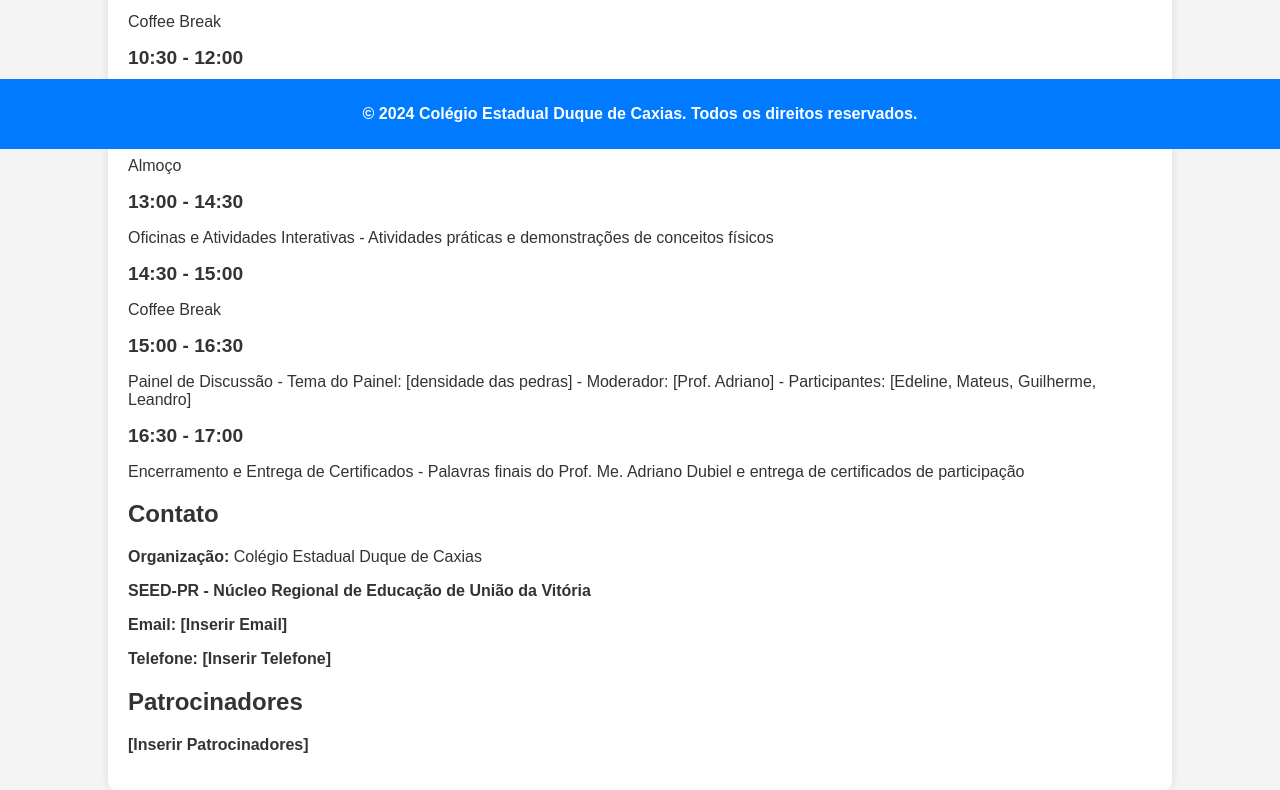
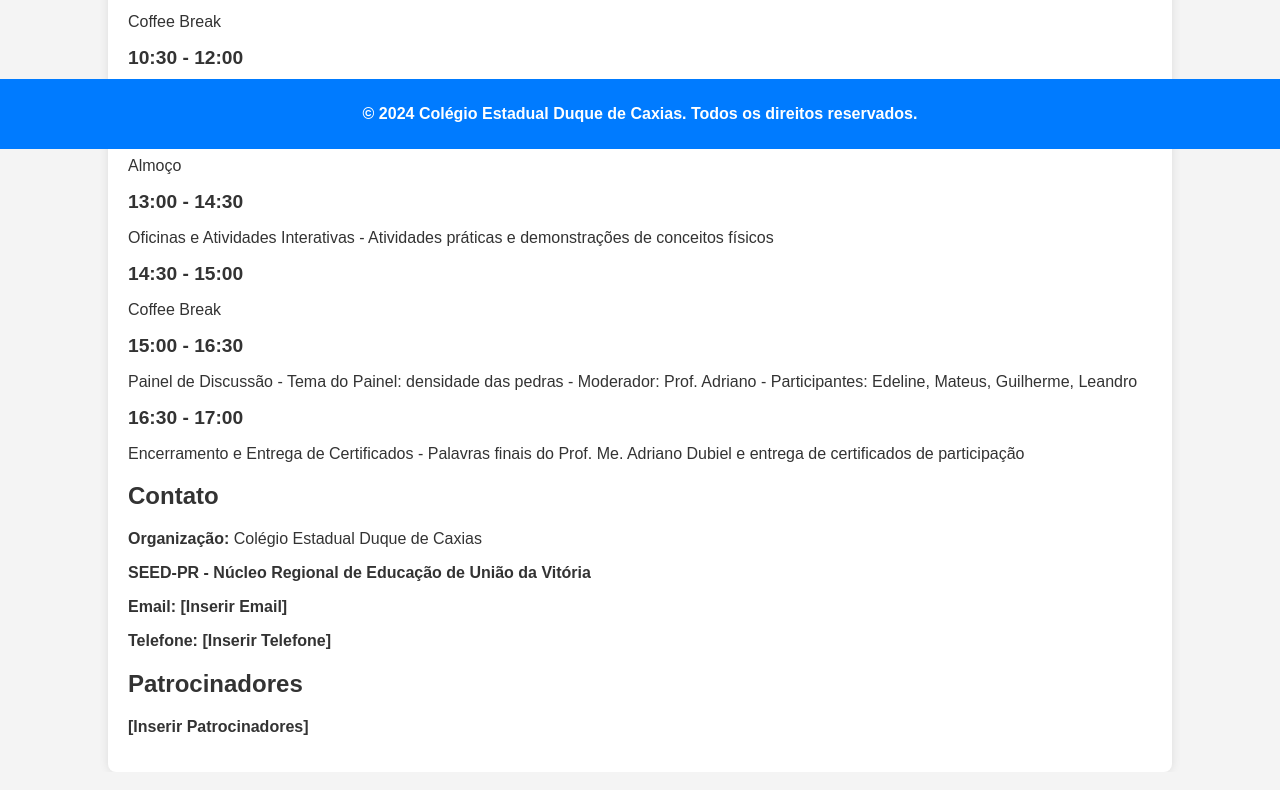
Before and after one commit to edelinda00/3anoA, a plain HTML site: page index.html in a window 1280 px wide. Shown: the part 651-1441 px from the top of the page. Drawn offline with Linux system fonts and the light colour scheme.

Commit message:
Update index.html

```diff
--- a/index.html
+++ b/index.html
@@ -95,7 +95,7 @@
         </div>
         <div class="agenda-item">
             <h3>15:00 - 16:30</h3>
-            <p>Painel de Discussão - Tema do Painel: [densidade das pedras] - Moderador: [Prof. Adriano] - Participantes: [Edeline, Mateus, Guilherme, Leandro]</p>
+            <p>Painel de Discussão - Tema do Painel: densidade das pedras - Moderador: Prof. Adriano - Participantes: Edeline, Mateus, Guilherme, Leandro</p>
         </div>
         <div class="agenda-item">
             <h3>16:30 - 17:00</h3>
```
